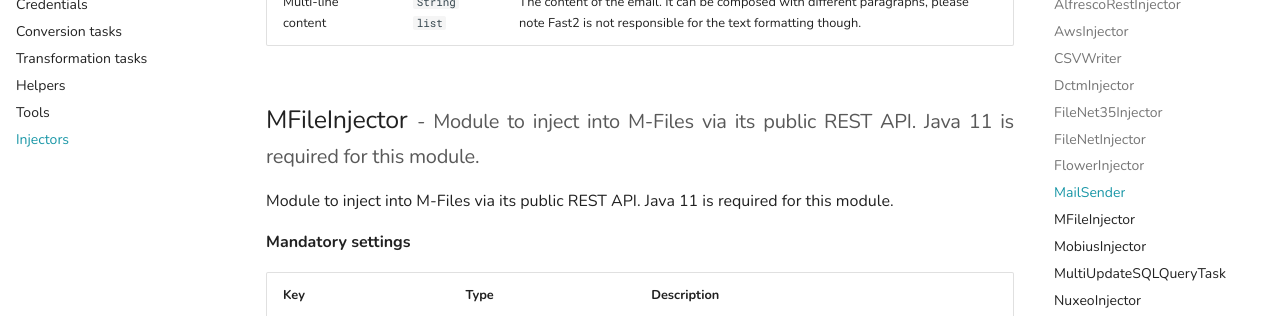
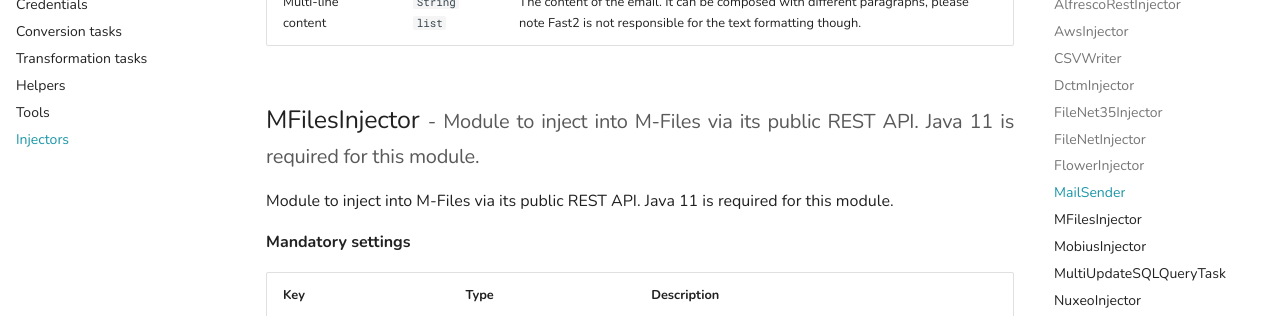
Before and after one commit to Fast2docs/Fast2-docs, an MkDocs documentation site: the page built from docs/catalog/loader.md, in a window 1280 px wide and 900 px high, scrolled down 13038 px. Shown: the part 157-473 px from the top of the window. Built offline with MkDocs 1.6.1 and Material for MkDocs 9.7.7, drawn with Linux system fonts in a browser that asks for light colours; the version menu is left out.

Commit message:
wording correction

```diff
--- a/docs/catalog/loader.md
+++ b/docs/catalog/loader.md
@@ -292,7 +292,7 @@
  | Multi-line content | `String list` | The content of the email. It can be composed with different paragraphs, please note Fast2 is not responsible for the text formatting though. |
 
 
-## MFileInjector <small> - Module to inject into M-Files via its public REST API. Java 11 is required for this module. </small> {#MFileInjector data-toc-label="MFileInjector"}
+## MFilesInjector <small> - Module to inject into M-Files via its public REST API. Java 11 is required for this module. </small> {#MFilesInjector data-toc-label="MFilesInjector"}
 
 Module to inject into M-Files via its public REST API. Java 11 is required for this module.
 
```
